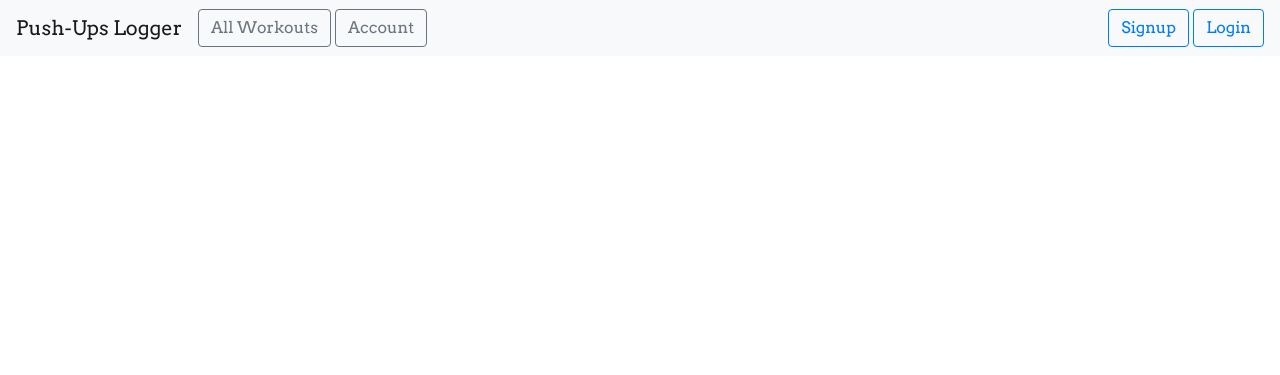
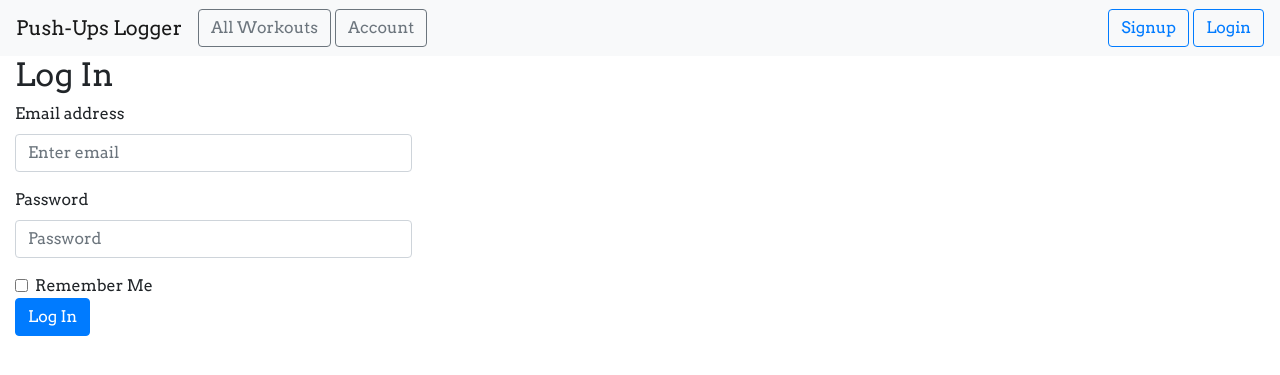
Before and after one commit to ar-arora/pushups_logger, a Python web app: template templates/login.html in a window 1280 px wide. Shown: the top 375 px of the page. Run offline with Jinja, Linux system fonts and the light colour scheme; the template is opened without the code that fills it, so the values that code supplies are empty; some libraries are stand-ins or nearby versions.

Commit message:
Updated login.html with content from https://github.com/itsron143/pushups-logger/blob/master/tutorials/pl_video_4_forms/templates/login.html

```diff
--- a/templates/login.html
+++ b/templates/login.html
@@ -1,19 +1,38 @@
-<!DOCTYPE html>
-<html lang="en">
-{% extends "base.html" %}
-{% block head %}
-{{ super() }}
+{% extends "base.html" %} {% block head %} {{ super() }}
 <link
-    rel="stylesheet"
-    href="{{ url_for('static', filename = 'extended.beauty.css')}}"
+  rel="stylesheet"
+  href="{{ url_for('static', filename= 'extended_beauty.css') }}"
 />
+{% endblock %} {% block content %}
+<div class="col-md-4 col-md-offset-4">
+  <form method="POST" action="/login">
+    <h2>Log In</h2>
+    <div class="form-group">
+      <label for="email">Email address</label>
+      <input
+        type="email"
+        class="form-control"
+        id="email"
+        name="email"
+        aria-describedby="emailHelp"
+        placeholder="Enter email"
+      />
+    </div>
+    <div class="form-group">
+      <label for="password">Password</label>
+      <input
+        type="password"
+        class="form-control"
+        id="password"
+        name="password"
+        placeholder="Password"
+      />
+    </div>
+    <div class="form-check">
+      <input type="checkbox" class="form-check-input" id="remember" name="remember"/>
+      <label class="form-check-label" for="remember">Remember Me</label>
+    </div>
+    <button type="submit" class="btn btn-primary">Log In</button>
+  </form>
+</div>
 {% endblock %}
-<head>
-    <meta charset="UTF-8">
-    <title>Login</title>
-    <h1>Login</h1>
-</head>
-<body>
-
-</body>
-</html>
```
